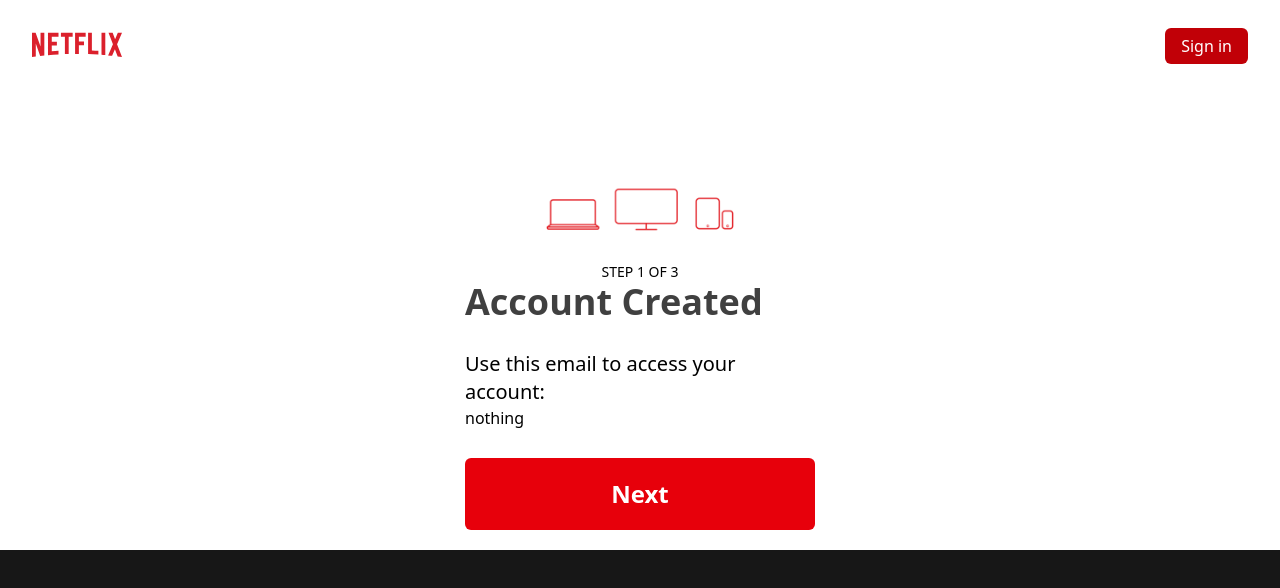
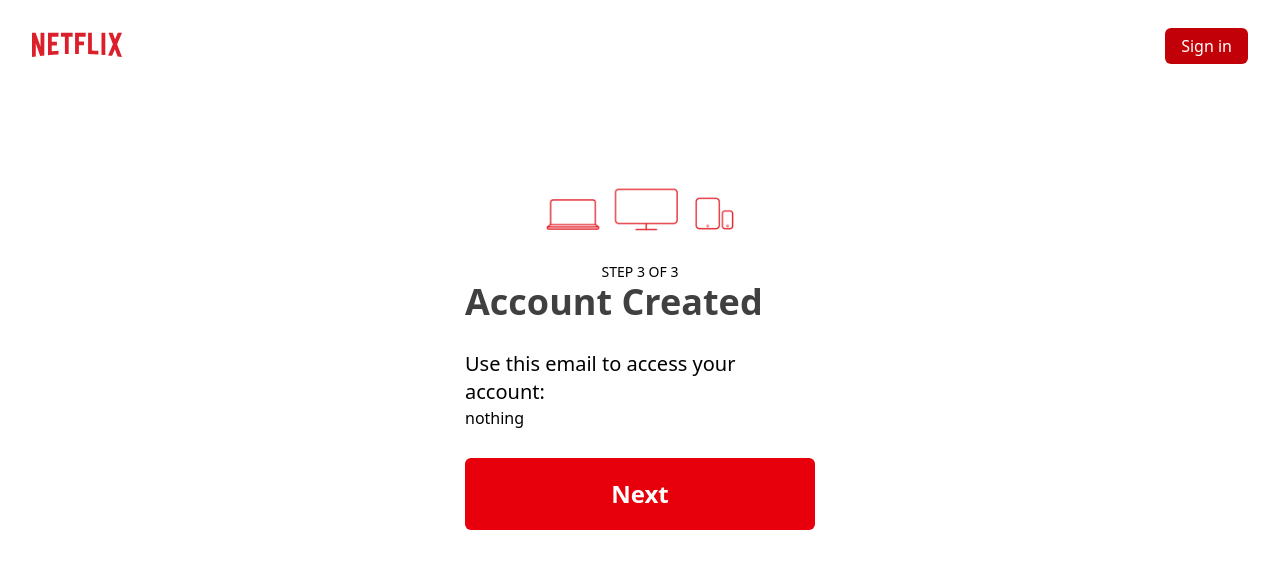
Before and after one commit to Derin-09/netflix-senior, a Next.js app: page /components/SuccessSignup in a window 1280 px wide. Shown: the top 588 px of the page. Built offline with nearby package versions, Linux system fonts and the light colour scheme; no server answers.

Commit message:
adjusted sucess signup

```diff
--- a/app/components/Fantasy/Fantasy.tsx
+++ b/app/components/Fantasy/Fantasy.tsx
@@ -175,7 +175,7 @@
                                 }
                             }} className=' bg-red-700 hover:bg-red-600 py-2 px-3 rounded-md mr-2'>Add to Favourites</button>
                             <Link
-                                href={`/components/${movie.id}`}
+                                href={`/components/${active.id}`}
                                 key={movie.id}
                                 className="inline-block">
                                 <button className="flex items-center gap-2 bg-red-700 px-4 py-2 rounded hover:bg-red-600 transition">
--- a/app/components/Scifi/Scifi.tsx
+++ b/app/components/Scifi/Scifi.tsx
@@ -169,7 +169,7 @@
                                 }
                             }} className=' bg-red-700 hover:bg-red-600 py-2 px-3 rounded-md mr-2'>Add to Favourites</button>
                             <Link
-                                href={`/components/${movie.id}`}
+                                href={`/components/${active.id}`}
                                 key={movie.id}
                                 className="inline-block">
                                 <button className="flex items-center gap-2 bg-red-700 px-4 py-2 rounded hover:bg-red-600 transition">
--- a/app/components/Signup/Signup.tsx
+++ b/app/components/Signup/Signup.tsx
@@ -56,7 +56,7 @@
         <hr className='h-[0.5px] bg-neutral-700' />
         <section className='flex justify-center text-black bg-white'>
           <div className='w-[70%]'>
-            <p className='text-sm mt-7'>STEP 1 OF 3</p>
+            <p className='text-sm mt-7'>STEP 2 OF 3</p>
             <p className='text-3xl text-neutral-700 max-[480]:text-xl  font-bold max-w-[450px]'>Create a password to start your membership</p>
             <p className='text-xl  mt-4 max-w-[450px]'>Just a few more steps and you&apos;re done!
               We hate paperwork, too.</p>
--- a/app/components/SuccessSignup/Successful.tsx
+++ b/app/components/SuccessSignup/Successful.tsx
@@ -29,16 +29,16 @@
                 <button className='py-1.5 px-4 bg-red-700 text-white text- rounded-md flex-[1fr] float-end mr-8 mt-7 mb-9'>Sign in</button>
         </div>
         <hr className='h-[0.5px] bg-neutral-700'/>
-        <div className={`flex justify-center text-black `}>
+        <div className={`flex justify-center text-black bg-white h-screen`}>
             <div>
                 <Image src={Sign} width={200} height={200} alt='devices' className='mb-[20px] m-auto'/>
-                <p className='text-sm text-center '>STEP 1 OF 3</p>
+                <p className='text-sm text-center '>STEP 3 OF 3</p>
                 <p className='text-4xl text-neutral-700 font-bold max-w-[350px]'>Account Created</p>
                 <p className='text-xl  mt-7 max-w-[350px]'>Use this email to access your account:</p>
                 <p>{email ? email : "nothing"}</p>
                 <Link
                 href={'./Signin'}>
-                <button className='text-2xl font-bold  text-center mt-7 py-5 px-5 bg-red-600 rounded-md  w-[350px] text-white mb-5 hover:cursor-pointer hover:bg-red-700'>Next</button></Link>
+                <button className='text-2xl font-bold  text-center mt-7 py-5 px-5 bg-red-600 rounded-md  w-[350px] text-white mb-5 hover:cursor-pointer hover:bg-red-700 '>Next</button></Link>
             </div>
         </div>
 
```
